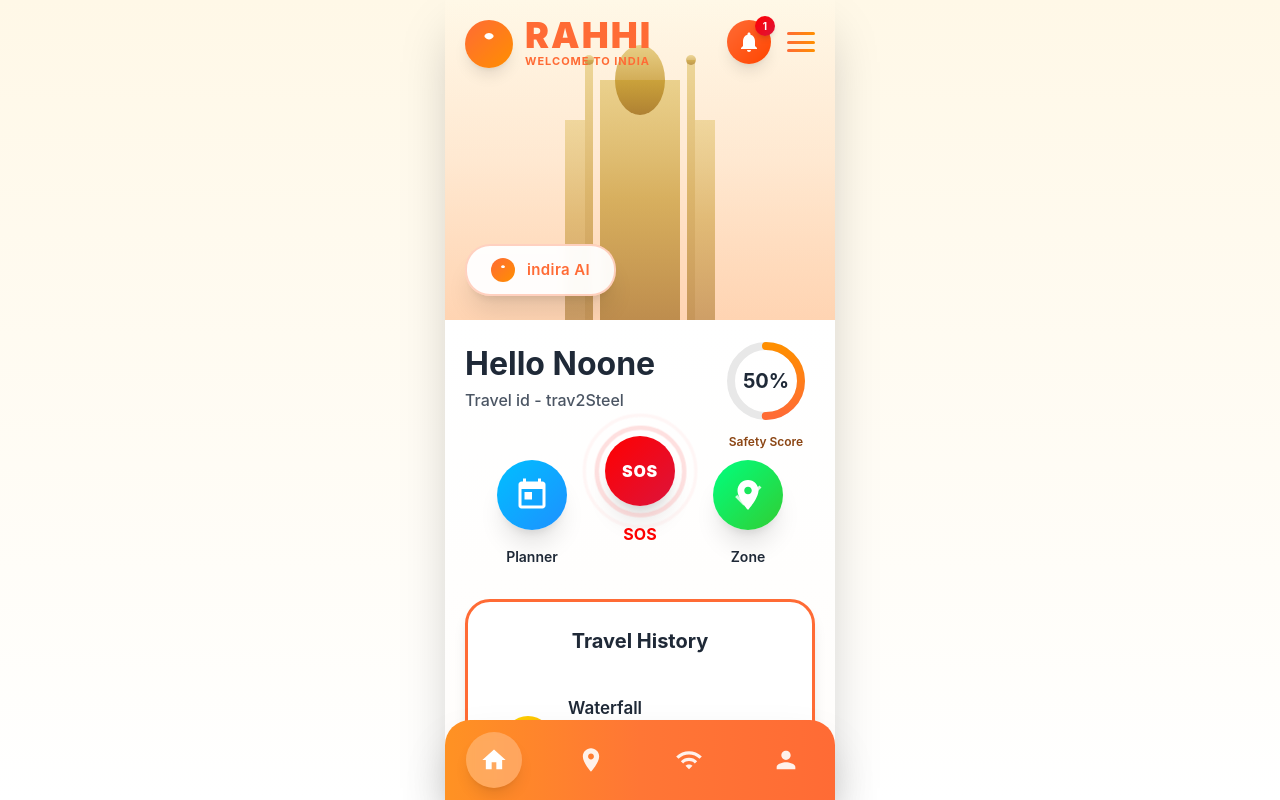
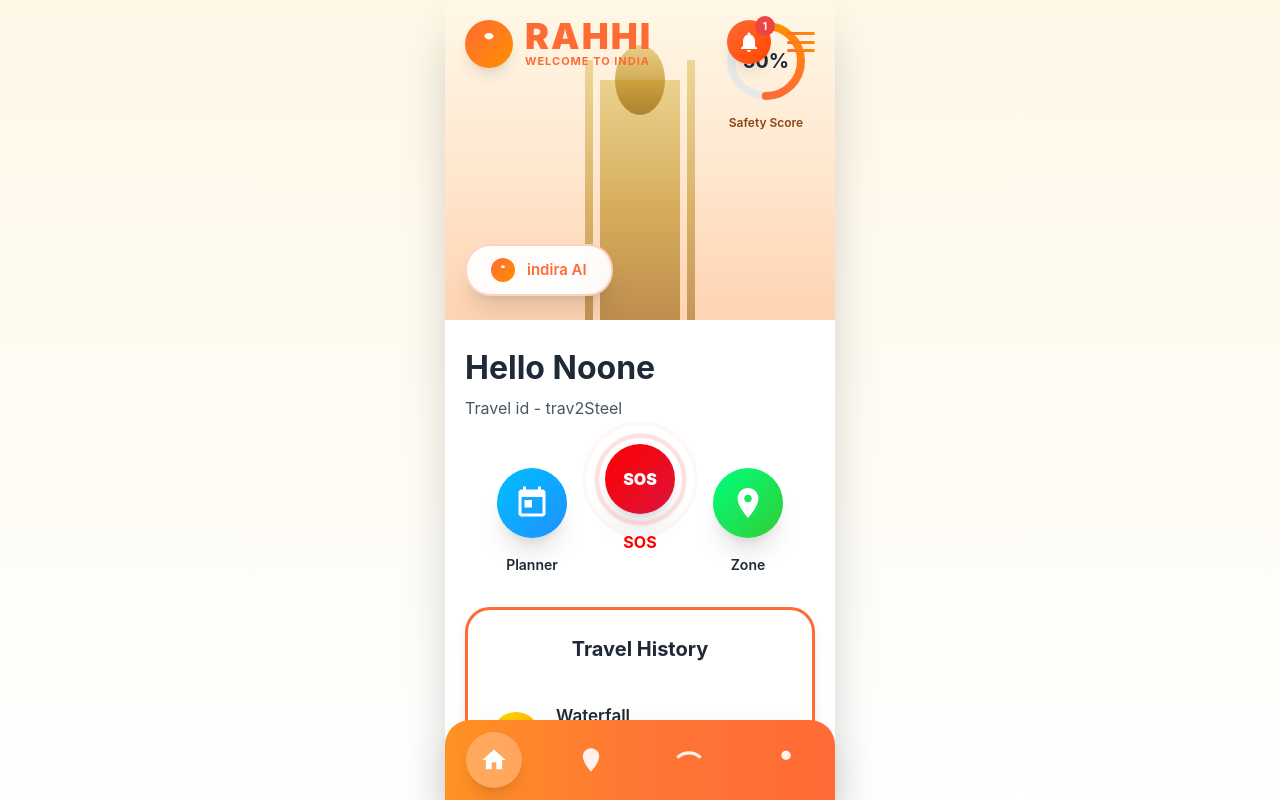
Before and after one commit to ShadyNights/Raahi, a React (Create React App) app: page / in a window 1280 px wide. Built offline with nearby package versions, Linux system fonts and the light colour scheme.

Commit message:
Update App.js

```diff
--- a/src/App.js
+++ b/src/App.js
@@ -1,39 +1,31 @@
 import React, { useState } from 'react';
 import './App.css';
+import SOSComponent from './components/SOSComponent';
+import IndiraAI from './components/IndiraAI';
+import ZoneMap from './components/ZoneMap';
+import Settings from './components/Settings';
 
 const App = () => {
+  const [currentPage, setCurrentPage] = useState('home');
   const [activeTab, setActiveTab] = useState('home');
-  const [showPlanner, setShowPlanner] = useState(false);
-  const [showSOS, setShowSOS] = useState(false);
-  const [showZone, setShowZone] = useState(false);
 
-  const handleSOS = () => {
-    setShowSOS(true);
-    alert('🚨 SOS Alert Activated!\n📍 Location shared with emergency contacts\n📞 Emergency services notified');
-    setTimeout(() => setShowSOS(false), 3000);
-  };
-
-  const handlePlanner = () => {
-    setShowPlanner(true);
-    setTimeout(() => setShowPlanner(false), 2000);
-  };
-
-  const handleZone = () => {
-    setShowZone(true);
-    setTimeout(() => setShowZone(false), 2000);
-  };
-
+  const renderPage = () => {
+    switch (currentPage) {
+      case 'sos':
+        return <SOSComponent onBack={() => setCurrentPage('home')} />;
+      case 'ai':
+        return <IndiraAI onBack={() => setCurrentPage('home')} />;
+      case 'map':
+        return <ZoneMap onBack={() => setCurrentPage('home')} />;
+      case 'settings':
+        return <Settings onBack={() => setCurrentPage('home')} />;
+      default:
         return (
-    <div className="w-full min-h-screen bg-gradient-to-b from-[#FFF8E7] to-[#FFFFFF] flex items-center justify-center">
-      <div className="w-[390px] h-screen bg-gradient-to-b from-[#FFF8E7] to-[#FFFFFF] relative overflow-hidden shadow-2xl">
-
-        {/* Scrollable Content with bottom padding for navbar */}
           <div className="h-full overflow-y-auto pb-[90px]" style={{ scrollbarWidth: 'none', msOverflowStyle: 'none' }}>
-
-          {/* Header Section - No QR Code */}
+            {/* Header Section */}
             <header className="relative h-[320px] bg-gradient-to-b from-[#FFF8E7] via-[#FFF5E1] to-[#FFE8C8] overflow-hidden">
 
-            {/* Taj Mahal Silhouette Background */}
+              {/* Taj Mahal Background */}
               <div className="absolute inset-0 bg-gradient-to-b from-transparent via-[rgba(255,182,146,0.2)] to-[rgba(255,182,146,0.4)]">
                 <svg viewBox="0 0 390 320" className="w-full h-full absolute bottom-0">
                   <defs>
@@ -43,56 +35,39 @@ const App = () => {
                       <stop offset="100%" stopColor="#996515" stopOpacity="0.8"/>
                     </linearGradient>
                   </defs>
-
-                {/* Central Taj Mahal */}
                   <rect x="155" y="80" width="80" height="240" fill="url(#palaceGradient)" opacity="0.8"/>
                   <ellipse cx="195" cy="80" rx="25" ry="35" fill="url(#palaceGradient)" opacity="0.9"/>
-
-                {/* Central Minarets */}
                   <rect x="140" y="60" width="8" height="260" fill="url(#palaceGradient)" opacity="0.7"/>
                   <rect x="242" y="60" width="8" height="260" fill="url(#palaceGradient)" opacity="0.7"/>
-                <circle cx="144" cy="60" r="5" fill="url(#palaceGradient)" opacity="0.7"/>
-                <circle cx="246" cy="60" r="5" fill="url(#palaceGradient)" opacity="0.7"/>
-
-                {/* Side Buildings */}
-                <rect x="120" y="120" width="20" height="200" fill="url(#palaceGradient)" opacity="0.6"/>
-                <rect x="250" y="120" width="20" height="200" fill="url(#palaceGradient)" opacity="0.6"/>
                 </svg>
               </div>
 
-            {/* Top Section - Logo and Controls */}
+              {/* Logo and Controls */}
               <div className="relative z-20 flex justify-between items-start px-5 pt-5">
                 <div className="flex items-center gap-3">
-                {/* RAHHI Logo missing - let's add it */}
                   <div className="w-12 h-12 rounded-full bg-gradient-to-br from-[#FF6B35] to-[#FF8F00] flex items-center justify-center shadow-lg">
                     <svg className="w-7 h-7 text-white" viewBox="0 0 24 24" fill="currentColor">
                       <path d="M12 2.5c-1.5 0-2.8.7-3.6 1.8-.4.6-.4 1.4 0 2 .8 1.1 2.1 1.8 3.6 1.8s2.8-.7 3.6-1.8c.4-.6.4-1.4 0-2C14.8 3.2 13.5 2.5 12 2.5z"/>
                     </svg>
                   </div>
-
-                {/* Brand Text */}
                   <div className="leading-none">
                     <h1 className="text-[36px] font-black text-[#FF6B35] tracking-[2px] leading-[0.85] mb-1">RAHHI</h1>
-                  <p className="text-[11px] font-bold text-[#FF6B35] tracking-[1px] leading-tight">WELCOME TO INDIA</p>
+                    <p className="text-[11px] font-bold text-[#FF6B35] tracking-[1px]">WELCOME TO INDIA</p>
                   </div>
                 </div>
 
-              {/* Right Controls */}
                 <div className="flex items-center gap-4">
-                {/* Notification Bell */}
                   <div className="relative">
-                  <div className="w-11 h-11 bg-gradient-to-br from-[#FF6B35] to-[#FF4500] rounded-full flex items-center justify-center shadow-lg hover:scale-105 transition-transform cursor-pointer">
+                    <div className="w-11 h-11 bg-gradient-to-br from-[#FF6B35] to-[#FF4500] rounded-full flex items-center justify-center shadow-lg">
                       <svg className="w-6 h-6 text-white" fill="currentColor" viewBox="0 0 24 24">
                         <path d="M12 22c1.1 0 2-.9 2-2h-4c0 1.1.89 2 2 2zm6-6v-5c0-3.07-1.64-5.64-4.5-6.32V4c0-.83-.67-1.5-1.5-1.5s-1.5.67-1.5 1.5v.68C7.63 5.36 6 7.92 6 11v5l-2 2v1h16v-1l-2-2z"/>
                       </svg>
                     </div>
-                  <div className="absolute -top-1 -right-1 w-5 h-5 bg-gradient-to-br from-[#FF0000] to-[#DC143C] rounded-full flex items-center justify-center shadow-md">
+                    <div className="absolute -top-1 -right-1 w-5 h-5 bg-red-500 rounded-full flex items-center justify-center">
                       <span className="text-white text-[10px] font-bold">1</span>
                     </div>
                   </div>
-
-                {/* Hamburger Menu */}
-                <div className="flex flex-col justify-between w-7 h-5 cursor-pointer hover:scale-105 transition-transform">
+                  <div className="flex flex-col justify-between w-7 h-5 cursor-pointer" onClick={() => setCurrentPage('settings')}>
                     <div className="w-full h-[3px] bg-gradient-to-r from-[#FF6B35] to-[#FF8F00] rounded-full"></div>
                     <div className="w-full h-[3px] bg-gradient-to-r from-[#FF6B35] to-[#FF8F00] rounded-full"></div>
                     <div className="w-full h-[3px] bg-gradient-to-r from-[#FF6B35] to-[#FF8F00] rounded-full"></div>
@@ -101,40 +76,31 @@ const App = () => {
               </div>
 
               {/* Indira AI Button */}
-            <div className="absolute bottom-6 left-5 bg-white/95 backdrop-blur-sm rounded-[25px] px-6 py-3 flex items-center gap-3 shadow-xl border-2 border-[#FF6B35]/30 hover:scale-105 transition-transform cursor-pointer">
+              <div className="absolute bottom-6 left-5 bg-white/95 backdrop-blur-sm rounded-[25px] px-6 py-3 flex items-center gap-3 shadow-xl border-2 border-[#FF6B35]/30 cursor-pointer"
+                   onClick={() => setCurrentPage('ai')}>
                 <div className="w-6 h-6 rounded-full bg-gradient-to-br from-[#FF6B35] to-[#FF8F00] flex items-center justify-center">
                   <svg className="w-3 h-3 text-white" viewBox="0 0 24 24" fill="currentColor">
                     <path d="M12 2.5c-1.5 0-2.8.7-3.6 1.8-.4.6-.4 1.4 0 2 .8 1.1 2.1 1.8 3.6 1.8s2.8-.7 3.6-1.8c.4-.6.4-1.4 0-2C14.8 3.2 13.5 2.5 12 2.5z"/>
                   </svg>
                 </div>
-              <span className="text-[15px] font-semibold text-[#FF6B35] tracking-wide">indira AI</span>
+                <span className="text-[15px] font-semibold text-[#FF6B35]">indira AI</span>
               </div>
             </header>
 
             {/* Main Content */}
-          <main className="px-5 py-6 bg-gradient-to-b from-white to-[#FFFBF7] relative">
-
-            {/* User Greeting */}
+            <main className="px-5 py-6 bg-white">
               <div className="mb-4">
-              <h2 className="text-[32px] font-bold text-gray-800 mb-1 leading-tight">Hello Noone</h2>
-              <p className="text-[16px] text-gray-600 font-medium">Travel id - trav2Steel</p>
+                <h2 className="text-[32px] font-bold text-gray-800 mb-1">Hello Noone</h2>
+                <p className="text-[16px] text-gray-600">Travel id - trav2Steel</p>
               </div>
 
-            {/* Fixed Safety Score Alignment */}
+              {/* Safety Score */}
               <div className="absolute top-4 right-6 text-center">
                 <div className="relative w-[90px] h-[90px] mb-2">
                   <svg className="w-full h-full transform -rotate-90" viewBox="0 0 90 90">
                     <circle cx="45" cy="45" r="35" stroke="#E8E8E8" strokeWidth="8" fill="none"/>
-                  <circle
-                    cx="45"
-                    cy="45"
-                    r="35"
-                    stroke="url(#scoreGradient)"
-                    strokeWidth="8"
-                    fill="none"
-                    strokeDasharray={`${50 * 2.2} ${100 * 2.2}`}
-                    strokeLinecap="round"
-                  />
+                    <circle cx="45" cy="45" r="35" stroke="url(#scoreGradient)" strokeWidth="8" fill="none"
+                            strokeDasharray={`${50 * 2.2} ${100 * 2.2}`} strokeLinecap="round"/>
                     <defs>
                       <linearGradient id="scoreGradient" x1="0%" y1="0%" x2="100%" y2="0%">
                         <stop offset="0%" stopColor="#FF6B35"/>
@@ -146,16 +112,15 @@ const App = () => {
                     <span className="text-[20px] font-bold text-gray-800">50%</span>
                   </div>
                 </div>
-              {/* Fixed Safety Score Text Alignment */}
-              <div className="text-[12px] font-semibold text-[#8B4513] text-center leading-tight">Safety Score</div>
+                <div className="text-[12px] font-semibold text-[#8B4513] text-center">Safety Score</div>
               </div>
 
-            {/* Feature Buttons with Corrected Alignment */}
+              {/* Feature Buttons */}
               <div className="flex justify-between items-start px-8 mb-8 mt-8">
 
-              {/* Planner - Slightly Down */}
-              <div className="flex flex-col items-center gap-4 cursor-pointer hover:scale-105 transition-transform mt-4" onClick={handlePlanner}>
-                <div className={`w-[70px] h-[70px] rounded-full bg-gradient-to-br from-[#00BFFF] to-[#1E90FF] flex items-center justify-center shadow-xl ${showPlanner ? 'animate-bounce' : ''}`}>
+                {/* Planner */}
+                <div className="flex flex-col items-center gap-4 mt-4">
+                  <div className="w-[70px] h-[70px] rounded-full bg-gradient-to-br from-[#00BFFF] to-[#1E90FF] flex items-center justify-center shadow-xl">
                     <svg className="w-9 h-9 text-white" fill="currentColor" viewBox="0 0 24 24">
                       <path d="M19 3h-1V1h-2v2H8V1H6v2H5c-1.11 0-1.99.9-1.99 2L3 19c0 1.1.89 2 2 2h14c1.1 0 2-.9 2-2V5c0-1.1-.9-2-2-2zm0 16H5V8h14v11zM7 10h5v5H7z"/>
                     </svg>
@@ -163,147 +128,101 @@ const App = () => {
                   <span className="text-[14px] font-semibold text-gray-800">Planner</span>
                 </div>
 
-              {/* SOS - Slightly Up */}
-              <div className="flex flex-col items-center gap-4 cursor-pointer -mt-2" onClick={handleSOS}>
-                <div className={`relative w-[70px] h-[70px] rounded-full bg-gradient-to-br from-[#FF0000] to-[#DC143C] flex items-center justify-center shadow-xl ${showSOS ? 'animate-pulse' : ''}`}>
-                  {/* Pulsing Rings */}
+                {/* SOS */}
+                <div className="flex flex-col items-center gap-4 -mt-2 cursor-pointer" onClick={() => setCurrentPage('sos')}>
+                  <div className="relative w-[70px] h-[70px] rounded-full bg-gradient-to-br from-[#FF0000] to-[#DC143C] flex items-center justify-center shadow-xl">
                     <div className="absolute w-[85px] h-[85px] border-4 border-red-300/60 rounded-full animate-ping"></div>
                     <div className="absolute w-[100px] h-[100px] border-3 border-red-200/40 rounded-full animate-ping animation-delay-500"></div>
-                  {/* SOS Text */}
-                  <span className="text-[16px] font-black text-white z-10 tracking-wider">SOS</span>
+                    <span className="text-[16px] font-black text-white z-10">SOS</span>
                   </div>
                   <span className="text-[16px] font-bold text-[#FF0000]">SOS</span>
                 </div>
 
-              {/* Zone - Slightly Down */}
-              <div className="flex flex-col items-center gap-4 cursor-pointer hover:scale-105 transition-transform mt-4" onClick={handleZone}>
-                <div className={`w-[70px] h-[70px] rounded-full bg-gradient-to-br from-[#00FF7F] to-[#32CD32] flex items-center justify-center shadow-xl ${showZone ? 'animate-spin' : ''}`}>
+                {/* Zone */}
+                <div className="flex flex-col items-center gap-4 mt-4 cursor-pointer" onClick={() => setCurrentPage('map')}>
+                  <div className="w-[70px] h-[70px] rounded-full bg-gradient-to-br from-[#00FF7F] to-[#32CD32] flex items-center justify-center shadow-xl">
                     <svg className="w-9 h-9 text-white" fill="currentColor" viewBox="0 0 24 24">
                       <path d="M12 2C8.13 2 5 5.13 5 9c0 5.25 7 13 7 13s7-7.75 7-13c0-3.87-3.13-7-7-7zm0 9.5c-1.38 0-2.5-1.12-2.5-2.5s1.12-2.5 2.5-2.5 2.5 1.12 2.5 2.5-1.12 2.5-2.5 2.5z"/>
-                    <path d="M9 16.17L4.83 12l-1.42 1.41L9 19 21 7l-1.41-1.41L9 16.17z" opacity="0.8"/>
                     </svg>
                   </div>
                   <span className="text-[14px] font-semibold text-gray-800">Zone</span>
                 </div>
               </div>
 
-            {/* Travel History - Moved Down */}
-            <div className="bg-white rounded-[25px] border-3 border-[#FF6B35] p-6 shadow-lg mb-6 mt-6">
+              {/* Travel History */}
+              <div className="bg-white rounded-[25px] border-3 border-[#FF6B35] p-6 shadow-lg mb-6">
                 <h3 className="text-[20px] font-bold text-gray-800 text-center mb-6">Travel History</h3>
-
                 <div className="space-y-4">
-
-                {/* Waterfall Entry */}
-                <div className="flex items-center py-4 border-b border-gray-100 hover:bg-gray-50 rounded-lg px-3 transition-colors cursor-pointer">
-                  <div className="w-12 h-12 rounded-full bg-gradient-to-br from-[#FFD700] to-[#FFA500] flex items-center justify-center mr-4 shadow-md">
+                  <div className="flex items-center py-4 border-b border-gray-100">
+                    <div className="w-12 h-12 rounded-full bg-gradient-to-br from-[#FFD700] to-[#FFA500] flex items-center justify-center mr-4">
                       <svg className="w-7 h-7 text-white" fill="currentColor" viewBox="0 0 24 24">
                         <path d="M19.35 10.04A7.49 7.49 0 0 0 12 4C9.11 4 6.6 5.64 5.35 8.04A5.994 5.994 0 0 0 0 14c0 3.31 2.69 6 6 6h13c2.76 0 5-2.24 5-5 0-2.64-2.05-4.78-4.65-4.96z"/>
-                      <path d="M10 16l2-3 2 3-2 3z" opacity="0.7"/>
                       </svg>
                     </div>
                     <div className="flex-1">
-                    <div className="text-[17px] font-semibold text-gray-800 mb-1">Waterfall</div>
+                      <div className="text-[17px] font-semibold text-gray-800">Waterfall</div>
                       <div className="text-[13px] text-gray-500">Beautiful cascade in the mountains</div>
                     </div>
-                  <div className="text-[13px] text-gray-600 font-medium">Today - 2:20 PM</div>
+                    <div className="text-[13px] text-gray-600">Today - 2:20 PM</div>
                   </div>
-
-                {/* Temple Entry */}
-                <div className="flex items-center py-4 border-b border-gray-100 hover:bg-gray-50 rounded-lg px-3 transition-colors cursor-pointer">
-                  <div className="w-12 h-12 rounded-full bg-gradient-to-br from-[#FFD700] to-[#FFA500] flex items-center justify-center mr-4 shadow-md">
+                  <div className="flex items-center py-4 border-b border-gray-100">
+                    <div className="w-12 h-12 rounded-full bg-gradient-to-br from-[#FFD700] to-[#FFA500] flex items-center justify-center mr-4">
                       <svg className="w-7 h-7 text-white" fill="currentColor" viewBox="0 0 24 24">
-                      <path d="M12 3L2 12h3v8h6v-6h2v6h6v-8h3L12 3zm0 3.5l6 6V19h-2v-6H8v6H6v-8.5l6-6z"/>
-                      <circle cx="12" cy="8" r="1.5" fill="white" opacity="0.8"/>
+                        <path d="M12 3L2 12h3v8h6v-6h2v6h6v-8h3L12 3z"/>
                       </svg>
                     </div>
                     <div className="flex-1">
-                    <div className="text-[17px] font-semibold text-gray-800 mb-1">Temple</div>
+                      <div className="text-[17px] font-semibold text-gray-800">Temple</div>
                       <div className="text-[13px] text-gray-500">Sacred heritage site visit</div>
                     </div>
-                  <div className="text-[13px] text-gray-600 font-medium">July 13 - 2:23 PM</div>
-                </div>
-
-                {/* Hotel Entry */}
-                <div className="flex items-center py-4 hover:bg-gray-50 rounded-lg px-3 transition-colors cursor-pointer">
-                  <div className="w-12 h-12 rounded-full bg-gradient-to-br from-[#FFD700] to-[#FFA500] flex items-center justify-center mr-4 shadow-md">
-                    <svg className="w-7 h-7 text-white" fill="currentColor" viewBox="0 0 24 24">
-                      <path d="M7 13c1.66 0 3-1.34 3-3S8.66 7 7 7s-3 1.34-3 3 1.34 3 3 3zm12-6h-8v7H3V6H1v15h2v-3h18v3h2v-9c0-2.21-1.79-4-4-4z"/>
-                      <rect x="14" y="10" width="2" height="2" fill="white" opacity="0.8"/>
-                      <rect x="17" y="10" width="2" height="2" fill="white" opacity="0.8"/>
-                    </svg>
-                  </div>
-                  <div className="flex-1">
-                    <div className="text-[17px] font-semibold text-gray-800 mb-1">Hotel</div>
-                    <div className="text-[13px] text-gray-500">Luxury accommodation stay</div>
-                  </div>
-                  <div className="text-[13px] text-gray-600 font-medium">July 27 - 9:20 PM</div>
+                    <div className="text-[13px] text-gray-600">July 13 - 2:23 PM</div>
                   </div>
                 </div>
               </div>
-
-            {/* Additional Content */}
-            <div className="bg-white/50 rounded-[20px] p-6 mb-6">
-              <h4 className="text-[18px] font-semibold text-gray-800 mb-4">Trip Summary</h4>
-              <div className="grid grid-cols-2 gap-4">
-                <div className="bg-gradient-to-br from-blue-50 to-blue-100 p-4 rounded-lg text-center">
-                  <div className="text-[24px] font-bold text-blue-600 mb-1">3</div>
-                  <p className="text-[12px] font-medium text-gray-700">Places Visited</p>
-                </div>
-                <div className="bg-gradient-to-br from-green-50 to-green-100 p-4 rounded-lg text-center">
-                  <div className="text-[24px] font-bold text-green-600 mb-1">50%</div>
-                  <p className="text-[12px] font-medium text-gray-700">Safety Rating</p>
-                </div>
-              </div>
-            </div>
-
-            {/* Footer spacing */}
-            <div className="h-4"></div>
             </main>
           </div>
+        );
+    }
+  };
 
-        {/* Fixed Bottom Navigation Bar */}
+  return (
+    <div className="w-full min-h-screen bg-gradient-to-b from-[#FFF8E7] to-[#FFFFFF] flex items-center justify-center">
+      <div className="w-[390px] h-screen bg-gradient-to-b from-[#FFF8E7] to-[#FFFFFF] relative overflow-hidden shadow-2xl">
+
+        {renderPage()}
+
+        {/* Bottom Navigation */}
+        {currentPage === 'home' && (
           <nav className="fixed bottom-0 left-1/2 transform -translate-x-1/2 w-[390px] h-[80px] bg-gradient-to-r from-[#FF9223] via-[#FF7635] to-[#FF6B35] rounded-t-[25px] flex justify-around items-center shadow-2xl z-50">
 
-          {/* Home - Active */}
-          <div
-            className={`w-14 h-14 rounded-full flex items-center justify-center shadow-lg cursor-pointer transition-all ${activeTab === 'home' ? 'bg-white/25 backdrop-blur-sm' : 'hover:bg-white/15'}`}
-            onClick={() => setActiveTab('home')}
-          >
+            <div className={`w-14 h-14 rounded-full flex items-center justify-center shadow-lg cursor-pointer transition-all ${activeTab === 'home' ? 'bg-white/25 backdrop-blur-sm' : 'hover:bg-white/15'}`}
+                 onClick={() => setActiveTab('home')}>
               <svg className="w-7 h-7 text-white" fill="currentColor" viewBox="0 0 24 24">
                 <path d="M10 20v-6h4v6h5v-8h3L12 3 2 12h3v8z"/>
               </svg>
             </div>
 
-          {/* Map */}
-          <div
-            className={`w-14 h-14 rounded-full flex items-center justify-center cursor-pointer transition-all ${activeTab === 'map' ? 'bg-white/25 backdrop-blur-sm' : 'hover:bg-white/15'}`}
-            onClick={() => setActiveTab('map')}
-          >
+            <div className={`w-14 h-14 rounded-full flex items-center justify-center cursor-pointer transition-all ${activeTab === 'map' ? 'bg-white/25 backdrop-blur-sm' : 'hover:bg-white/15'}`}
+                 onClick={() => { setActiveTab('map'); setCurrentPage('map'); }}>
               <svg className="w-7 h-7 text-white/90" fill="currentColor" viewBox="0 0 24 24">
-              <path d="M12 2C8.13 2 5 5.13 5 9c0 5.25 7 13 7 13s7-7.75 7-13c0-3.87-3.13-7-7-7zm0 9.5c-1.38 0-2.5-1.12-2.5-2.5s1.12-2.5 2.5-2.5 2.5 1.12 2.5 2.5-1.12 2.5-2.5 2.5z"/>
+                <path d="M12 2C8.13 2 5 5.13 5 9c0 5.25 7 13 7 13s7-7.75 7-13c0-3.87-3.13-7-7-7z"/>
               </svg>
             </div>
 
-          {/* WiFi */}
-          <div
-            className={`w-14 h-14 rounded-full flex items-center justify-center cursor-pointer transition-all ${activeTab === 'wifi' ? 'bg-white/25 backdrop-blur-sm' : 'hover:bg-white/15'}`}
-            onClick={() => setActiveTab('wifi')}
-          >
+            <div className={`w-14 h-14 rounded-full flex items-center justify-center cursor-pointer transition-all hover:bg-white/15`}>
               <svg className="w-7 h-7 text-white/90" fill="currentColor" viewBox="0 0 24 24">
-              <path d="M1 9l2 2c4.97-4.97 13.03-4.97 18 0l2-2C16.93 2.93 7.07 2.93 1 9zm8 8l3 3 3-3c-1.65-1.66-4.34-1.66-6 0zm-4-4l2 2c2.76-2.76 7.24-2.76 10 0l2-2C15.14 9.14 8.87 9.14 5 13z"/>
+                <path d="M1 9l2 2c4.97-4.97 13.03-4.97 18 0l2-2C16.93 2.93 7.07 2.93 1 9z"/>
               </svg>
             </div>
 
-          {/* Profile */}
-          <div
-            className={`w-14 h-14 rounded-full flex items-center justify-center cursor-pointer transition-all ${activeTab === 'profile' ? 'bg-white/25 backdrop-blur-sm' : 'hover:bg-white/15'}`}
-            onClick={() => setActiveTab('profile')}
-          >
+            <div className={`w-14 h-14 rounded-full flex items-center justify-center cursor-pointer transition-all ${activeTab === 'profile' ? 'bg-white/25 backdrop-blur-sm' : 'hover:bg-white/15'}`}
+                 onClick={() => { setActiveTab('profile'); setCurrentPage('settings'); }}>
               <svg className="w-7 h-7 text-white/90" fill="currentColor" viewBox="0 0 24 24">
-              <path d="M12 12c2.21 0 4-1.79 4-4s-1.79-4-4-4-4 1.79-4 4 1.79 4 4 4zm0 2c-2.67 0-8 1.34-8 4v2h16v-2c0-2.66-5.33-4-8-4z"/>
+                <path d="M12 12c2.21 0 4-1.79 4-4s-1.79-4-4-4-4 1.79-4 4 1.79 4 4 4z"/>
               </svg>
             </div>
           </nav>
+        )}
       </div>
     </div>
   );
```
Lines whose indentation alone changed are shown as unchanged.
